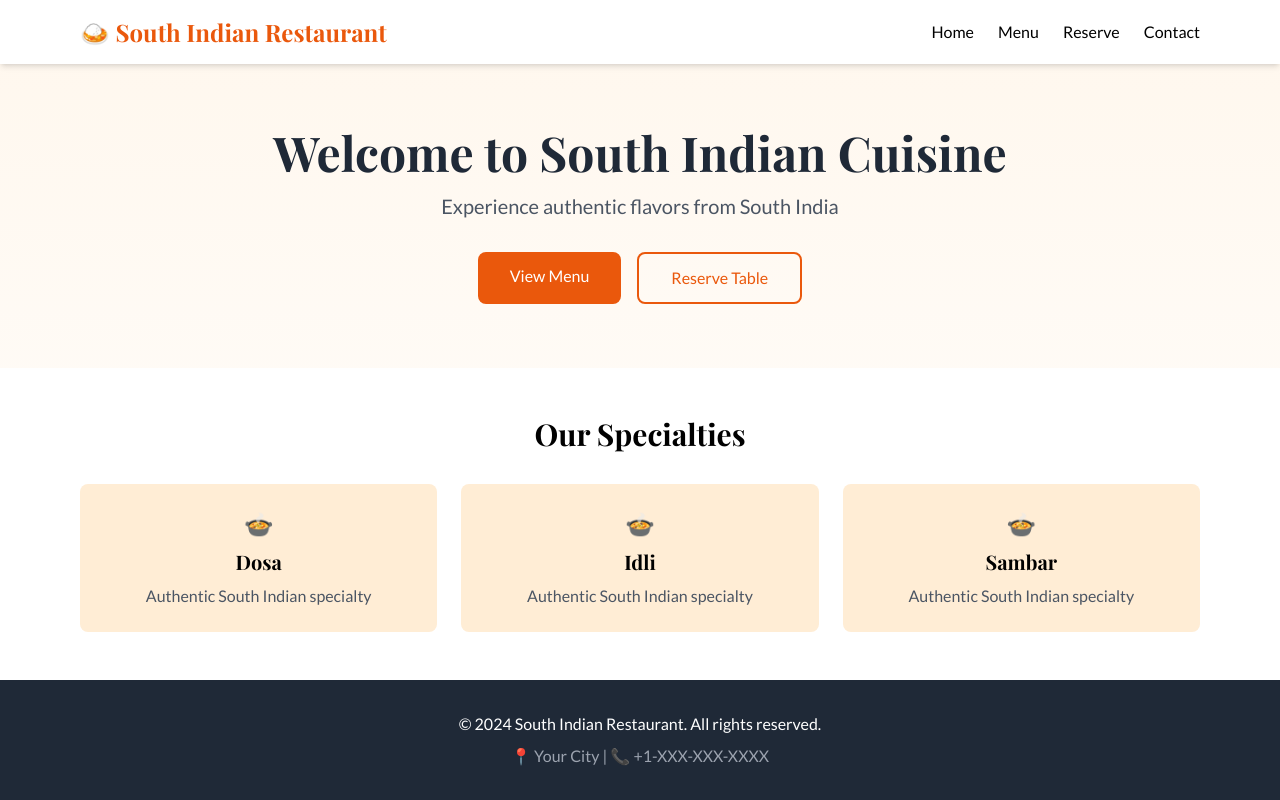
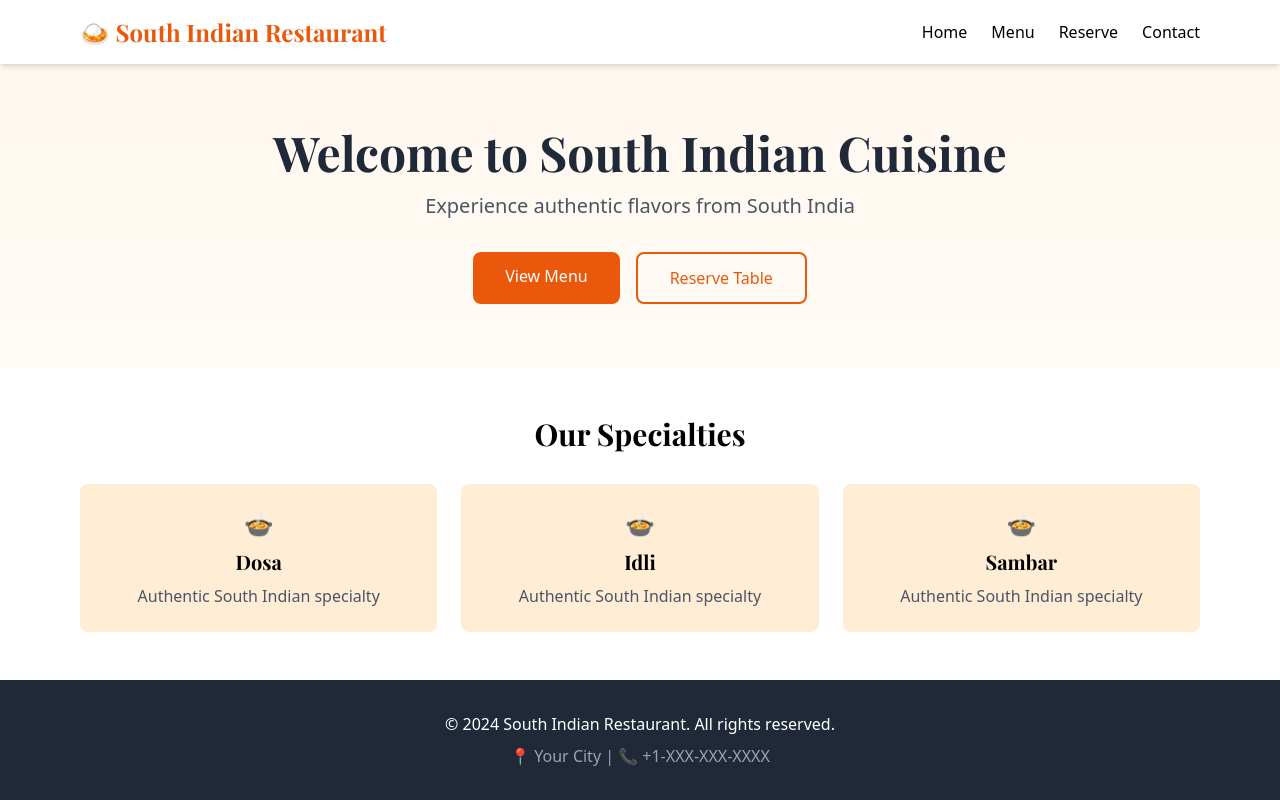
Before and after one commit to Chandrakntt/South-Indian-Restaurant-Website, a Next.js app: page / in a window 1280 px wide. Built offline with nearby package versions, Linux system fonts and the light colour scheme.

Commit message:
Update globals.css

```diff
--- a/app/globals.css
+++ b/app/globals.css
@@ -15,7 +15,7 @@
 }
 
 body {
-  font-family: 'Lato', sans-serif;
+  font-family: system-ui, -apple-system, BlinkMacSystemFont, 'Segoe UI', Roboto, Oxygen, Ubuntu, Cantarell, 'Open Sans', 'Helvetica Neue', sans-serif;
 }
 
 h1, h2, h3, h4, h5, h6 {
```
